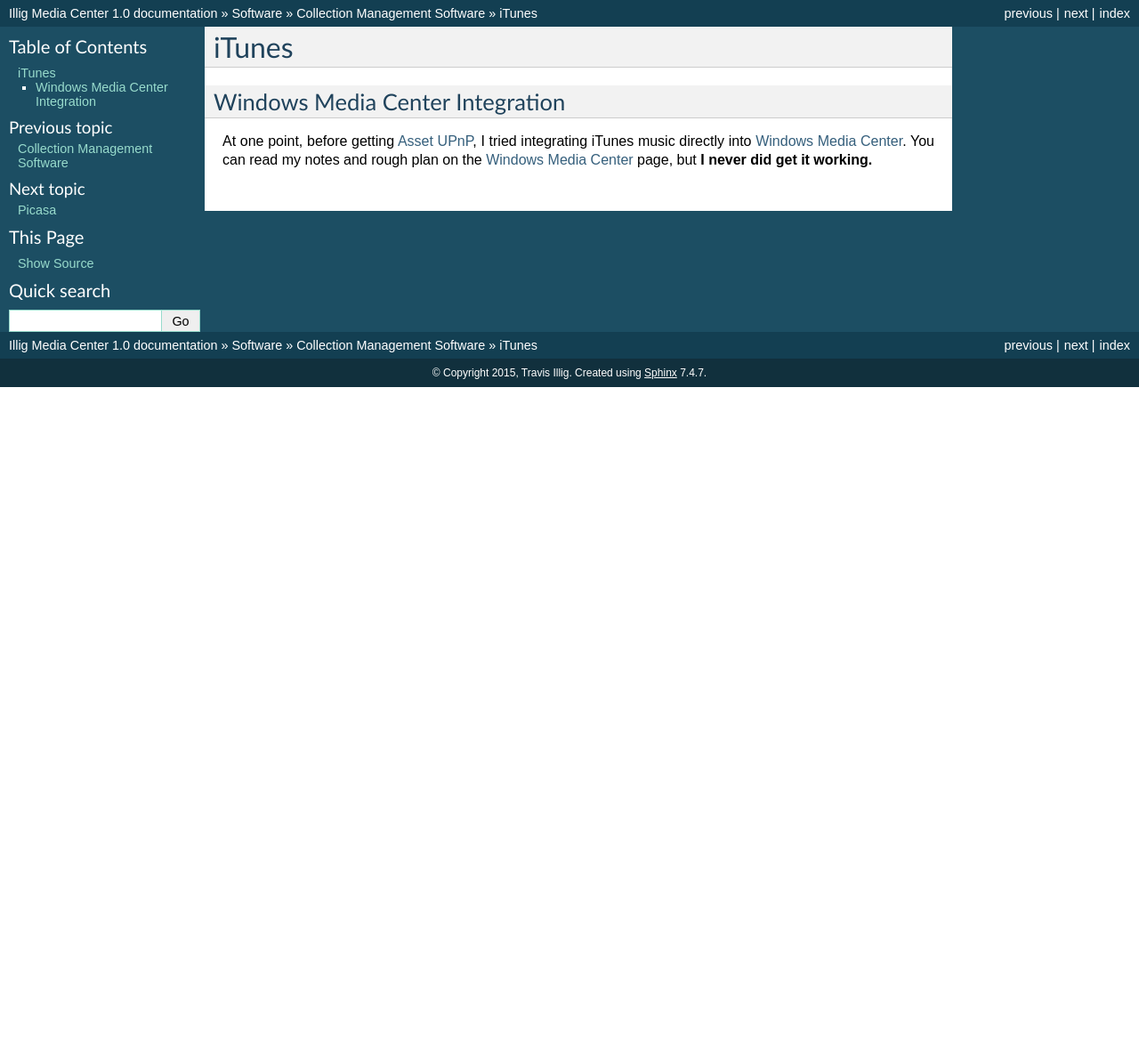
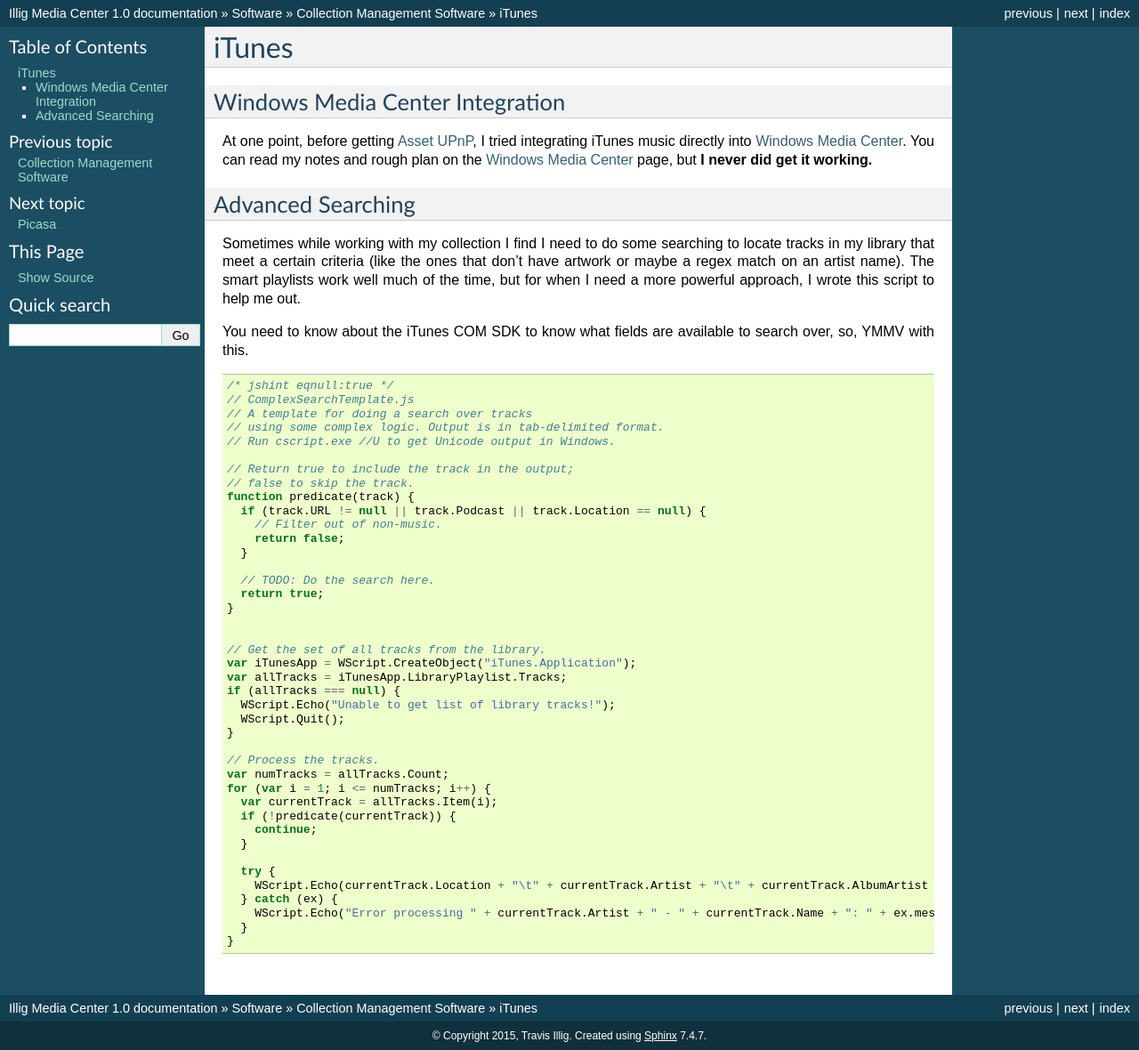
Before and after one commit to tillig/mediacenter, a Sphinx documentation site: the page built from docs/software/manage/itunes.rst, in a window 1280 px wide. Shown: the whole page at 89% size. Built offline with Sphinx 7.4.7, drawn with Linux system fonts in a browser that asks for light colours; before the commit the page ends 900 px from its top, so only the background shows below that.

Commit message:
Added iTunes search script.

```diff
--- a/docs/software/manage/itunes.rst
+++ b/docs/software/manage/itunes.rst
@@ -6,3 +6,54 @@
 --------------------------------
 
 At one point, before getting :doc:`Asset UPnP <../serve/asset>`, I tried integrating iTunes music directly into :doc:`Windows Media Center <../deprecated/windowsmediacenter>`. You can read my notes and rough plan on the :doc:`Windows Media Center <../deprecated/windowsmediacenter>` page, but **I never did get it working.**
+
+Advanced Searching
+------------------
+
+Sometimes while working with my collection I find I need to do some searching to locate tracks in my library that meet a certain criteria (like the ones that don't have artwork or maybe a regex match on an artist name). The smart playlists work well much of the time, but for when I need a more powerful approach, I wrote this script to help me out.
+
+You need to know about the iTunes COM SDK to know what fields are available to search over, so, YMMV with this.
+
+.. sourcecode:: js
+
+    /* jshint eqnull:true */
+    // ComplexSearchTemplate.js
+    // A template for doing a search over tracks
+    // using some complex logic. Output is in tab-delimited format.
+    // Run cscript.exe //U to get Unicode output in Windows.
+
+    // Return true to include the track in the output;
+    // false to skip the track.
+    function predicate(track) {
+      if (track.URL != null || track.Podcast || track.Location == null) {
+        // Filter out of non-music.
+        return false;
+      }
+
+      // TODO: Do the search here.
+      return true;
+    }
+
+
+    // Get the set of all tracks from the library.
+    var iTunesApp = WScript.CreateObject("iTunes.Application");
+    var allTracks = iTunesApp.LibraryPlaylist.Tracks;
+    if (allTracks === null) {
+      WScript.Echo("Unable to get list of library tracks!");
+      WScript.Quit();
+    }
+
+    // Process the tracks.
+    var numTracks = allTracks.Count;
+    for (var i = 1; i <= numTracks; i++) {
+      var currentTrack = allTracks.Item(i);
+      if (!predicate(currentTrack)) {
+        continue;
+      }
+
+      try {
+        WScript.Echo(currentTrack.Location + "\t" + currentTrack.Artist + "\t" + currentTrack.AlbumArtist + "\t" + currentTrack.Album + "\t" + currentTrack.Name);
+      } catch (ex) {
+        WScript.Echo("Error processing " + currentTrack.Artist + " - " + currentTrack.Name + ": " + ex.message);
+      }
+    }
```
